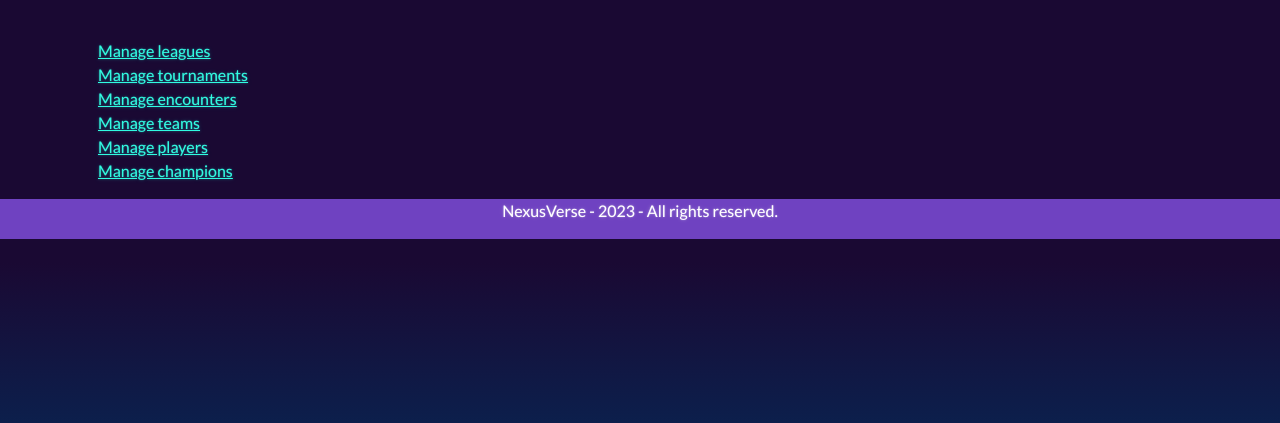
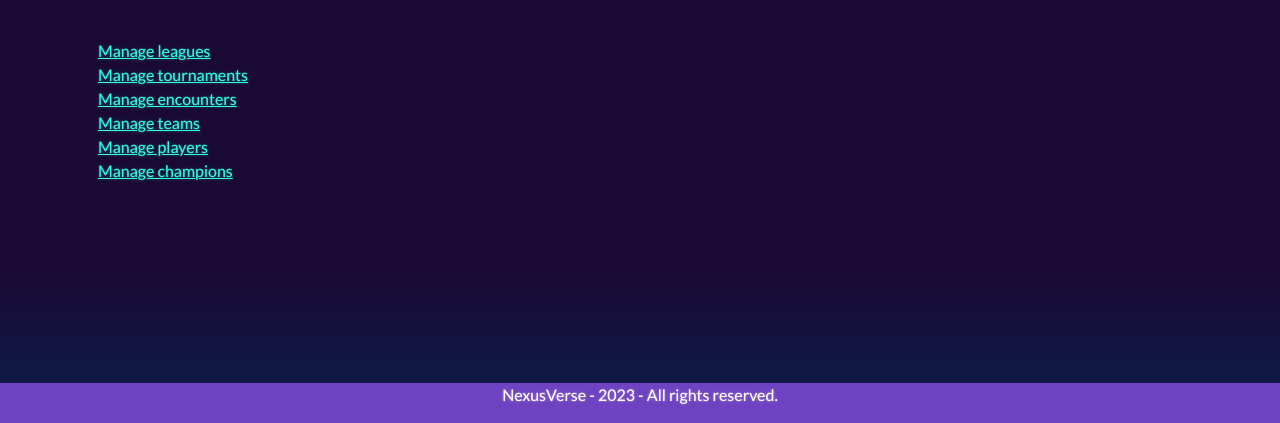
Before and after one commit to AdrienClement38/NexusVerse, a Symfony app: template templates/admin/index.html.twig in a window 1280 px wide. Shown: the part 377-800 px from the top of the page. Run offline with Twig, Linux system fonts and the light colour scheme; the template is opened without the code that fills it, so the values that code supplies are empty; style sheets or scripts are compiled from the project's sources; some libraries are stand-ins or nearby versions.

Commit message:
FIX style footer

```diff
--- a/templates/base.html.twig
+++ b/templates/base.html.twig
@@ -14,6 +14,7 @@
 		<style>
 			body {
 				min-height: 100vh;
+				position: relative;
 			}
 
 			.card {
@@ -121,6 +122,11 @@
 
 			.sidebar-expanded + .main-content {
 				margin-left: 200px;
+			}
+			footer{
+				bottom: 0;
+				position: absolute;
+				width: -webkit-fill-available;
 			}
 		</style>
 	</head>
```
